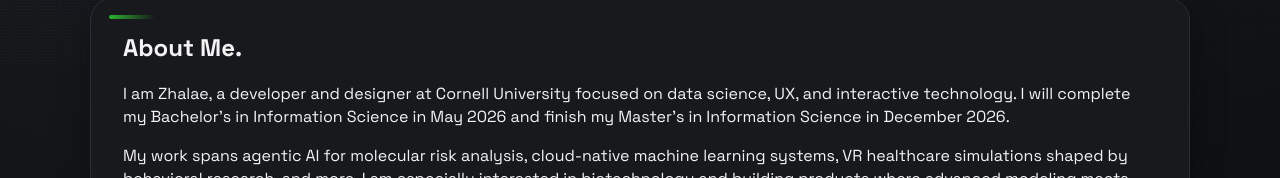
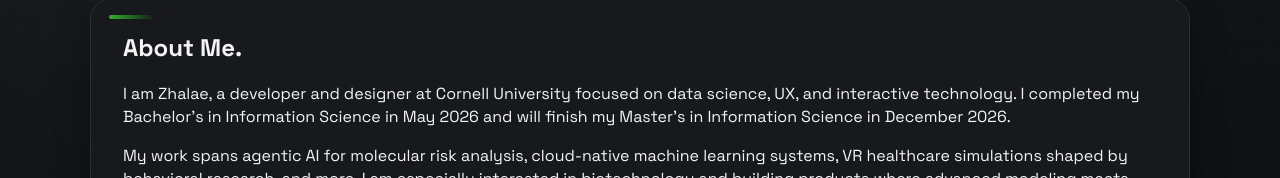
Before and after one commit to ZhalaeDaneshvari/zhalae-website, a React (Vite) app: page / in a window 1280 px wide. Shown: the part 733-911 px from the top of the page. Built offline with nearby package versions, Linux system fonts and the light colour scheme.

Commit message:
Update App component and redeploy

```diff
--- a/src/App.jsx
+++ b/src/App.jsx
@@ -1090,8 +1090,8 @@ function App() {
             <h2>About Me.</h2>
             <p>
               I am Zhalae, a developer and designer at Cornell University focused on data
-              science, UX, and interactive technology. I will complete my Bachelor&apos;s in
-              Information Science in May 2026 and finish my Master&apos;s in
+              science, UX, and interactive technology. I completed my Bachelor&apos;s in
+              Information Science in May 2026 and will finish my Master&apos;s in
               Information Science in December 2026.
             </p>
             <p>
```
